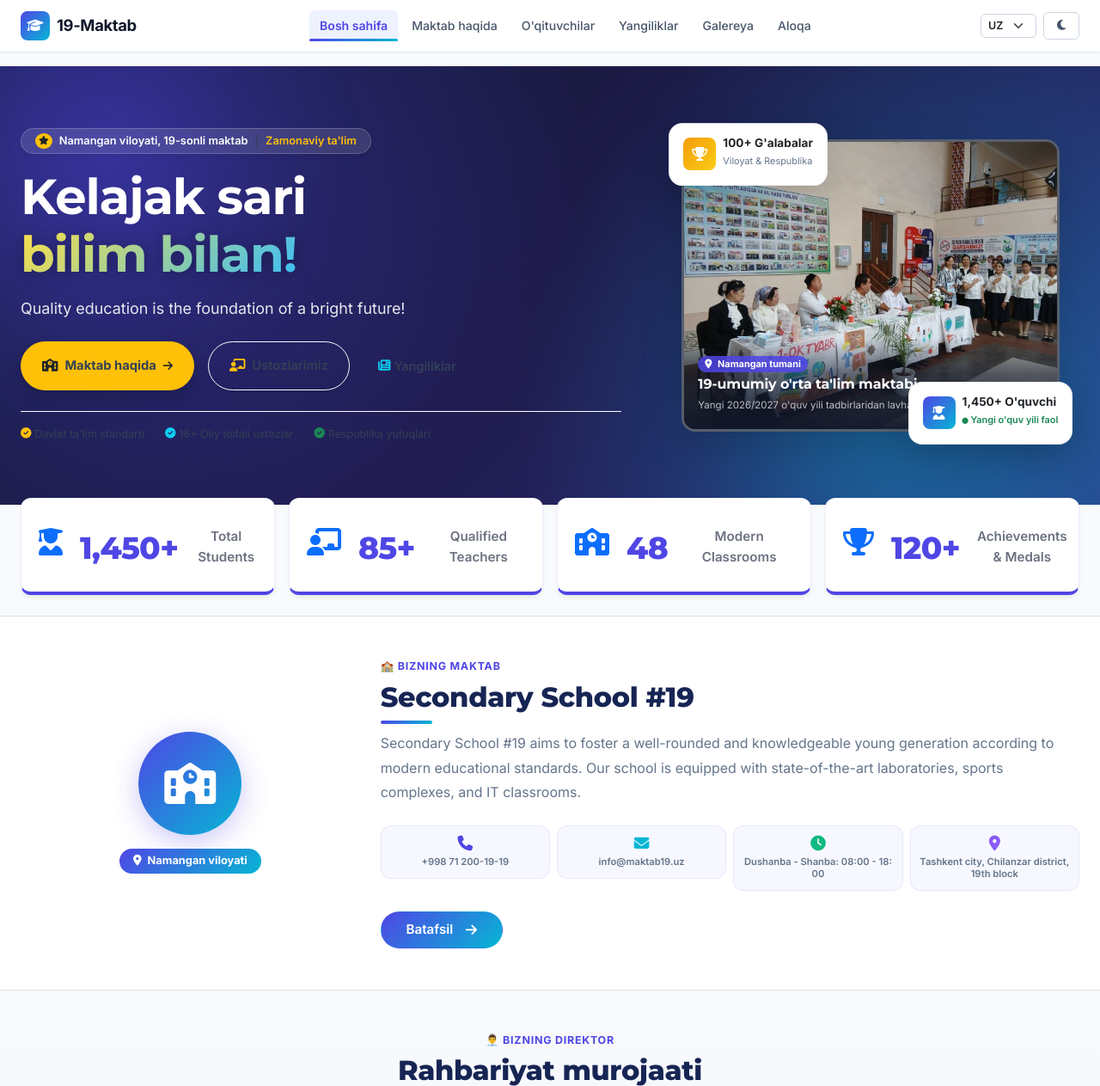
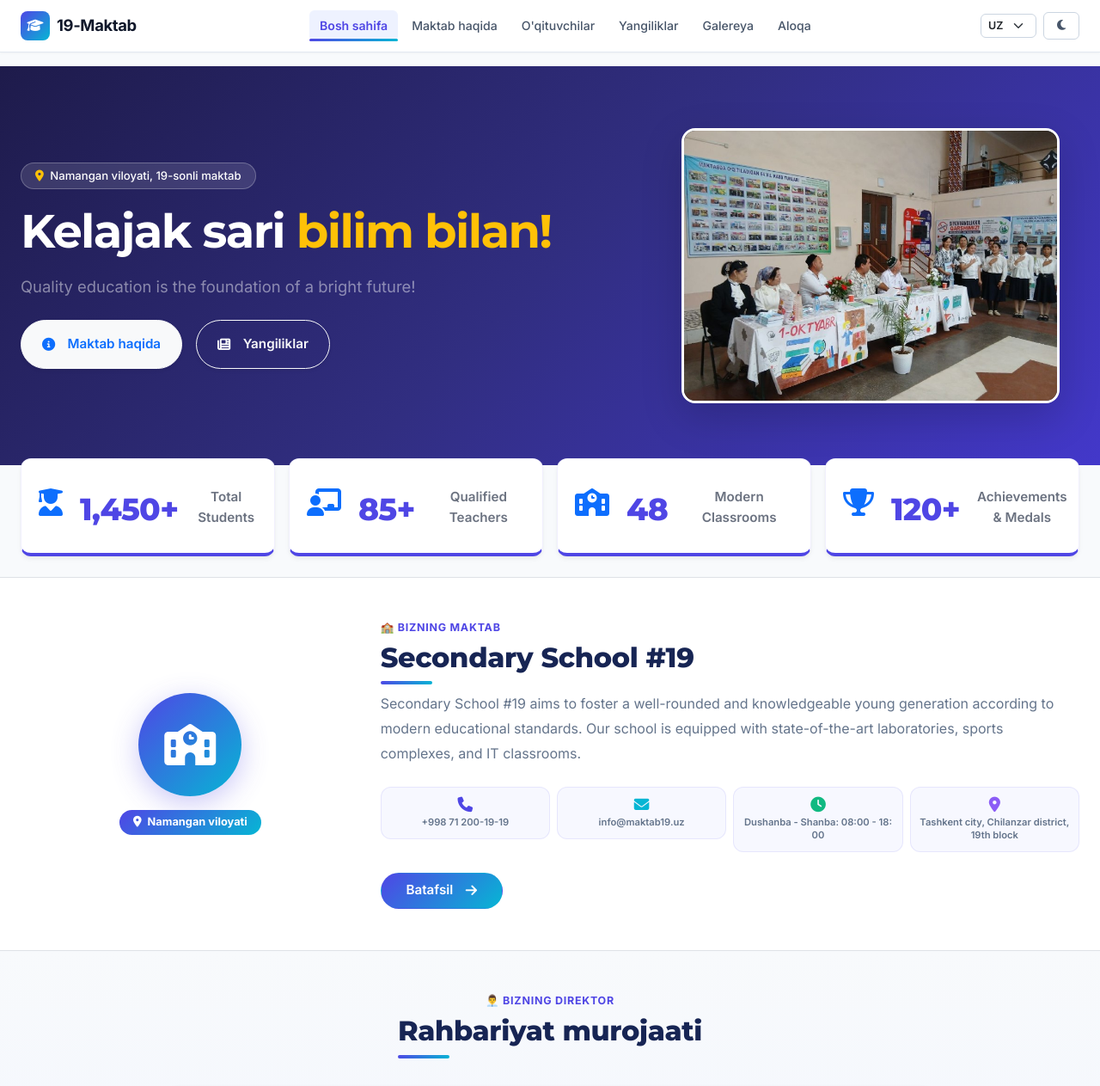
Before and after one commit to uznet7827-art/19maktab, a Django app: page / in a window 1280 px wide. Shown: the top 1263 px of the page at 86% size. Run offline with Django 4.2, Linux system fonts and the light colour scheme; data comes from the database, SQL or seed files in the repository.

Commit message:
Soddalashtirish: Hero bannerdagi ortiqcha stikerlar olib tashlandi, toza va chiroyli korinishga keltirildi

```diff
--- a/templates/home.html
+++ b/templates/home.html
@@ -8,130 +8,45 @@
 <!-- ═══════════════════════════════════════════════════════════
      HERO SECTION
 ═══════════════════════════════════════════════════════════ -->
-<section class="hero-section position-relative py-4 py-lg-5 overflow-hidden" id="home"
-         style="background: radial-gradient(circle at 10% 20%, rgba(79, 70, 229, 0.45) 0%, transparent 45%), radial-gradient(circle at 90% 80%, rgba(6, 182, 212, 0.35) 0%, transparent 45%), linear-gradient(135deg, #0F172A 0%, #1E1B4B 50%, #312E81 100%); color: #fff;">
-
-  <!-- Subtle glowing ambient orbs in background -->
-  <div class="position-absolute rounded-circle" style="width: 320px; height: 320px; background: rgba(79, 70, 229, 0.25); filter: blur(80px); top: -60px; left: -60px; pointer-events: none;"></div>
-  <div class="position-absolute rounded-circle" style="width: 280px; height: 280px; background: rgba(6, 182, 212, 0.2); filter: blur(70px); bottom: -40px; right: 10%; pointer-events: none;"></div>
-
-  <div class="container py-3 py-lg-4 position-relative" style="z-index: 2;">
+<section class="hero-section py-4 py-lg-5" id="home"
+         style="background: linear-gradient(135deg, #1E1B4B 0%, #312E81 50%, #4338CA 100%); color: #fff;">
+  <div class="container py-3 py-md-4">
     <div class="row align-items-center g-4 g-lg-5">
 
-      <!-- LEFT COLUMN: Content & CTAs -->
+      <!-- LEFT COLUMN -->
       <div class="col-lg-7 text-center text-lg-start">
+        <span class="badge rounded-pill px-3 py-2 mb-3 border border-white border-opacity-25"
+              style="background: rgba(255, 255, 255, 0.12); backdrop-filter: blur(8px); font-size: 0.82rem; font-weight: 500;">
+          <i class="fas fa-map-marker-alt text-warning me-1"></i> Namangan viloyati, 19-sonli maktab
+        </span>
 
-        <!-- School Tag Badge -->
-        <div class="d-inline-flex align-items-center gap-2 px-3 py-1 rounded-pill mb-3 shadow-sm"
-             style="background: rgba(255, 255, 255, 0.12); backdrop-filter: blur(10px); border: 1px solid rgba(255, 255, 255, 0.2); font-size: 0.8rem; font-weight: 600;">
-          <span class="badge rounded-circle p-1 bg-warning text-dark"><i class="fas fa-star" style="font-size: 0.65rem;"></i></span>
-          <span class="text-white">Namangan viloyati, 19-sonli maktab</span>
-          <span class="d-none d-sm-inline opacity-75">|</span>
-          <span class="d-none d-sm-inline text-warning">Zamonaviy ta'lim</span>
-        </div>
-
-        <!-- Main Heading (White + Gold Gradient) -->
-        <h1 class="hero-title mb-3 fw-bold text-white" style="font-size: clamp(2rem, 4.5vw, 3.6rem); line-height: 1.15; letter-spacing: -0.02em;">
-          Kelajak sari <br>
-          <span style="background: linear-gradient(135deg, #FDE047 0%, #38BDF8 100%); -webkit-background-clip: text; -webkit-text-fill-color: transparent; background-clip: text; filter: drop-shadow(0 2px 8px rgba(0,0,0,0.3));">
-            bilim bilan!
-          </span>
+        <h1 class="hero-title mb-3 fw-bold text-white" style="font-size: clamp(2.2rem, 4.5vw, 3.4rem); line-height: 1.2;">
+          Kelajak sari <span class="text-warning">bilim bilan!</span>
         </h1>
 
-        <!-- Subtitle -->
-        <p class="hero-subtitle mb-4 text-light opacity-90 mx-auto mx-lg-0" style="font-size: clamp(0.95rem, 1.8vw, 1.12rem); line-height: 1.65; max-width: 580px;">
-          {{ site_settings.localized_tagline|default:"Sifatli ta'lim, yetakchi yoshlar va yorqin kelajak poydevori! Har bir o'quvchining iqtidorini yuzaga chiqaruvchi ilg'or pedagogik maskan." }}
+        <p class="hero-subtitle mb-4 text-white-50 mx-auto mx-lg-0" style="font-size: clamp(1rem, 2vw, 1.15rem); line-height: 1.65; max-width: 520px;">
+          {{ site_settings.localized_tagline|default:"Sifatli ta'lim, yetakchi yoshlar va yorqin kelajak poydevori!" }}
         </p>
 
-        <!-- Action Buttons -->
-        <div class="d-flex flex-wrap gap-2 gap-sm-3 justify-content-center justify-content-lg-start mb-4">
-          <a href="{% url 'about' %}" class="btn btn-warning rounded-pill px-4 py-2 py-sm-3 fw-bold text-dark shadow d-inline-flex align-items-center gap-2" style="font-size: 0.92rem;">
-            <i class="fas fa-school"></i>
-            <span>{% trans "Maktab haqida" %}</span>
-            <i class="fas fa-arrow-right small"></i>
+        <div class="d-flex flex-wrap gap-3 justify-content-center justify-content-lg-start">
+          <a href="{% url 'about' %}" class="btn btn-light rounded-pill px-4 py-2 py-sm-3 fw-semibold text-primary shadow-sm" style="font-size: 0.95rem;">
+            <i class="fas fa-info-circle me-1"></i> {% trans "Maktab haqida" %}
           </a>
-          <a href="{% url 'teachers:list' %}" class="btn btn-outline-light rounded-pill px-4 py-2 py-sm-3 fw-semibold d-inline-flex align-items-center gap-2 shadow-sm" style="font-size: 0.92rem; border-width: 1.5px;">
-            <i class="fas fa-chalkboard-teacher text-warning"></i>
-            <span>{% trans "Ustozlarimiz" %}</span>
-          </a>
-          <a href="{% url 'news:list' %}" class="btn btn-link text-white text-decoration-none px-3 py-2 fw-semibold d-inline-flex align-items-center gap-1 opacity-90 hover-opacity-100" style="font-size: 0.9rem;">
-            <i class="fas fa-newspaper text-info"></i>
-            <span>{% trans "Yangiliklar" %}</span>
+          <a href="{% url 'news:list' %}" class="btn btn-outline-light rounded-pill px-4 py-2 py-sm-3 fw-semibold shadow-sm" style="font-size: 0.95rem;">
+            <i class="fas fa-newspaper me-1"></i> {% trans "Yangiliklar" %}
           </a>
         </div>
-
-        <!-- Trust & Highlights Bar -->
-        <div class="d-flex align-items-center justify-content-center justify-content-lg-start gap-3 gap-md-4 pt-3 border-top border-white border-opacity-15 text-white flex-wrap" style="font-size: 0.78rem;">
-          <div class="d-flex align-items-center gap-1 opacity-90">
-            <i class="fas fa-check-circle text-warning"></i>
-            <span>Davlat ta'lim standarti</span>
-          </div>
-          <div class="d-flex align-items-center gap-1 opacity-90">
-            <i class="fas fa-check-circle text-info"></i>
-            <span>16+ Oliy toifali ustozlar</span>
-          </div>
-          <div class="d-flex align-items-center gap-1 opacity-90">
-            <i class="fas fa-check-circle text-success"></i>
-            <span>Respublika yutuqlari</span>
-          </div>
-        </div>
-
       </div>
 
-      <!-- RIGHT COLUMN: Layered Visual Showcase -->
-      <div class="col-lg-5">
-        <div class="hero-showcase-container position-relative mx-auto" style="max-width: 440px;">
-
-          <!-- Main School Photo Card -->
-          <div class="hero-photo-card rounded-4 overflow-hidden shadow-lg border border-3 border-white border-opacity-25 position-relative"
-               style="height: 340px; background: #1E293B;">
-            {% if site_settings.hero_image %}
-              <img src="{{ site_settings.hero_image.url }}" alt="19-maktab binosi va tadbirlari"
-                   class="w-100 h-100" style="object-fit: cover; object-position: center;">
-            {% else %}
-              <img src="/media/site/hero_school.jpg" alt="19-maktab"
-                   class="w-100 h-100" style="object-fit: cover; object-position: center;">
-            {% endif %}
-
-            <!-- Photo caption gradient overlay -->
-            <div class="position-absolute bottom-0 start-0 end-0 p-3"
-                 style="background: linear-gradient(to top, rgba(15, 23, 42, 0.95) 0%, rgba(15, 23, 42, 0.6) 60%, transparent 100%);">
-              <span class="badge rounded-pill px-2 py-1 mb-1 text-white" style="background: rgba(79, 70, 229, 0.85); font-size: 0.68rem;">
-                <i class="fas fa-map-marker-alt me-1"></i> Namangan tumani
-              </span>
-              <h5 class="fw-bold text-white mb-0 fs-6">19-umumiy o'rta ta'lim maktabi</h5>
-              <small class="text-light opacity-75" style="font-size: 0.72rem;">Yangi 2026/2027 o'quv yili tadbirlaridan lavha</small>
-            </div>
-          </div>
-
-          <!-- FLOATING BADGE 1 (Top Left): Trophy -->
-          <div class="floating-hero-badge hero-badge-top shadow-lg rounded-4 p-2 p-sm-3 d-flex align-items-center gap-2 bg-white text-dark position-absolute"
-               style="top: -15px; left: -15px; z-index: 5; border: 1px solid rgba(0,0,0,0.06);">
-            <div class="rounded-3 d-flex align-items-center justify-content-center text-white flex-shrink-0"
-                 style="width: 38px; height: 38px; background: linear-gradient(135deg, #F59E0B, #FACC15);">
-              <i class="fas fa-trophy" style="font-size: 1rem;"></i>
-            </div>
-            <div>
-              <div class="fw-bold text-dark lh-1" style="font-size: 0.85rem;">100+ G'alabalar</div>
-              <small class="text-muted" style="font-size: 0.68rem;">Viloyat & Respublika</small>
-            </div>
-          </div>
-
-          <!-- FLOATING BADGE 2 (Bottom Right): Students -->
-          <div class="floating-hero-badge hero-badge-bottom shadow-lg rounded-4 p-2 p-sm-3 d-flex align-items-center gap-2 bg-white text-dark position-absolute"
-               style="bottom: -15px; right: -15px; z-index: 5; border: 1px solid rgba(0,0,0,0.06);">
-            <div class="rounded-3 d-flex align-items-center justify-content-center text-white flex-shrink-0"
-                 style="width: 38px; height: 38px; background: linear-gradient(135deg, #4F46E5, #06B6D4);">
-              <i class="fas fa-user-graduate" style="font-size: 1rem;"></i>
-            </div>
-            <div>
-              <div class="fw-bold text-dark lh-1" style="font-size: 0.85rem;">1,450+ O'quvchi</div>
-              <small class="text-success fw-semibold" style="font-size: 0.68rem;">
-                <i class="fas fa-circle" style="font-size: 0.45rem;"></i> Yangi o'quv yili faol
-              </small>
-            </div>
-          </div>
-
+      <!-- RIGHT COLUMN: Clean school photo -->
+      <div class="col-lg-5 text-center">
+        <div class="hero-photo-frame mx-auto rounded-4 overflow-hidden shadow-lg border border-3 border-white border-opacity-20"
+             style="max-width: 440px; height: 320px; background: #1E293B;">
+          {% if site_settings.hero_image %}
+            <img src="{{ site_settings.hero_image.url }}" alt="19-maktab" class="w-100 h-100" style="object-fit: cover;">
+          {% else %}
+            <img src="/media/site/hero_school.jpg" alt="19-maktab" class="w-100 h-100" style="object-fit: cover;">
+          {% endif %}
         </div>
       </div>
 
```
